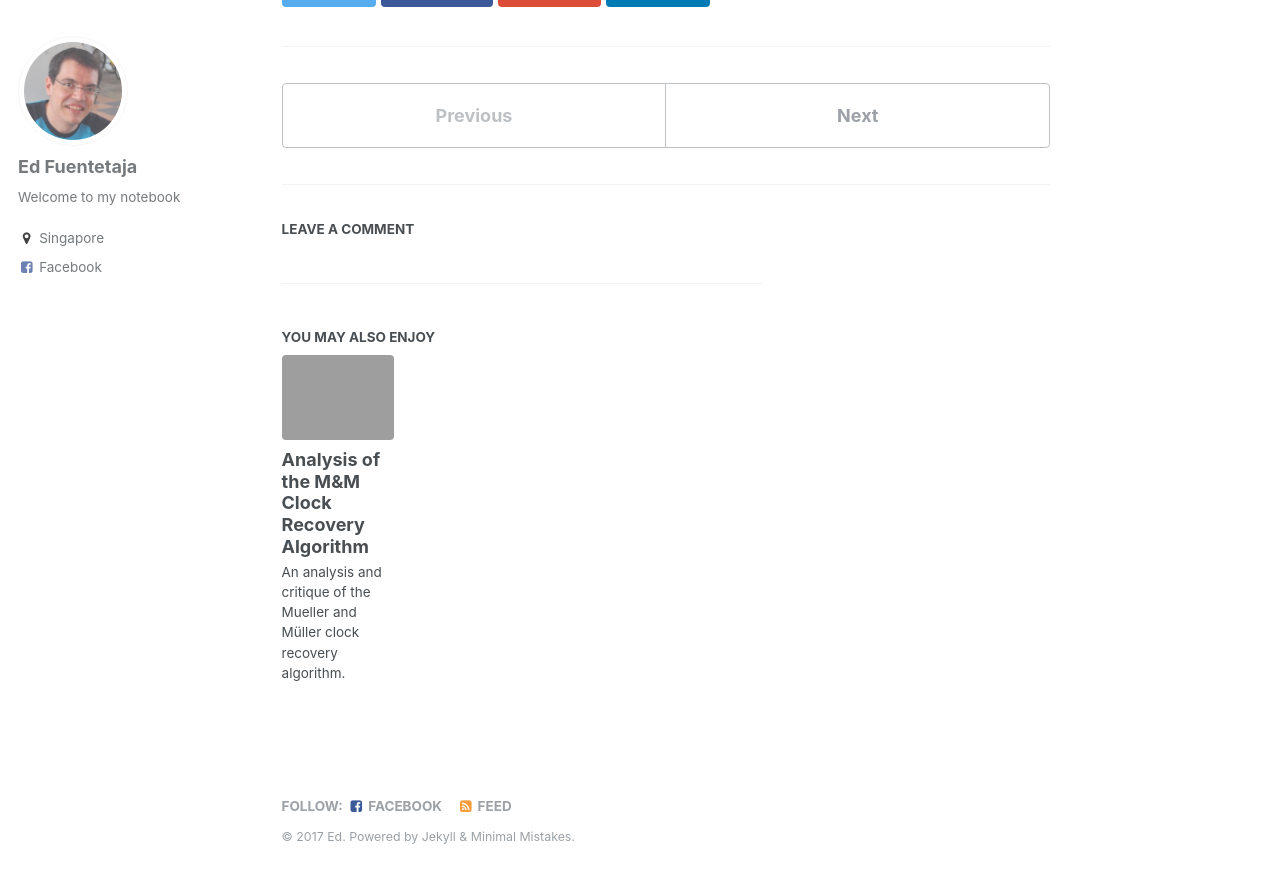
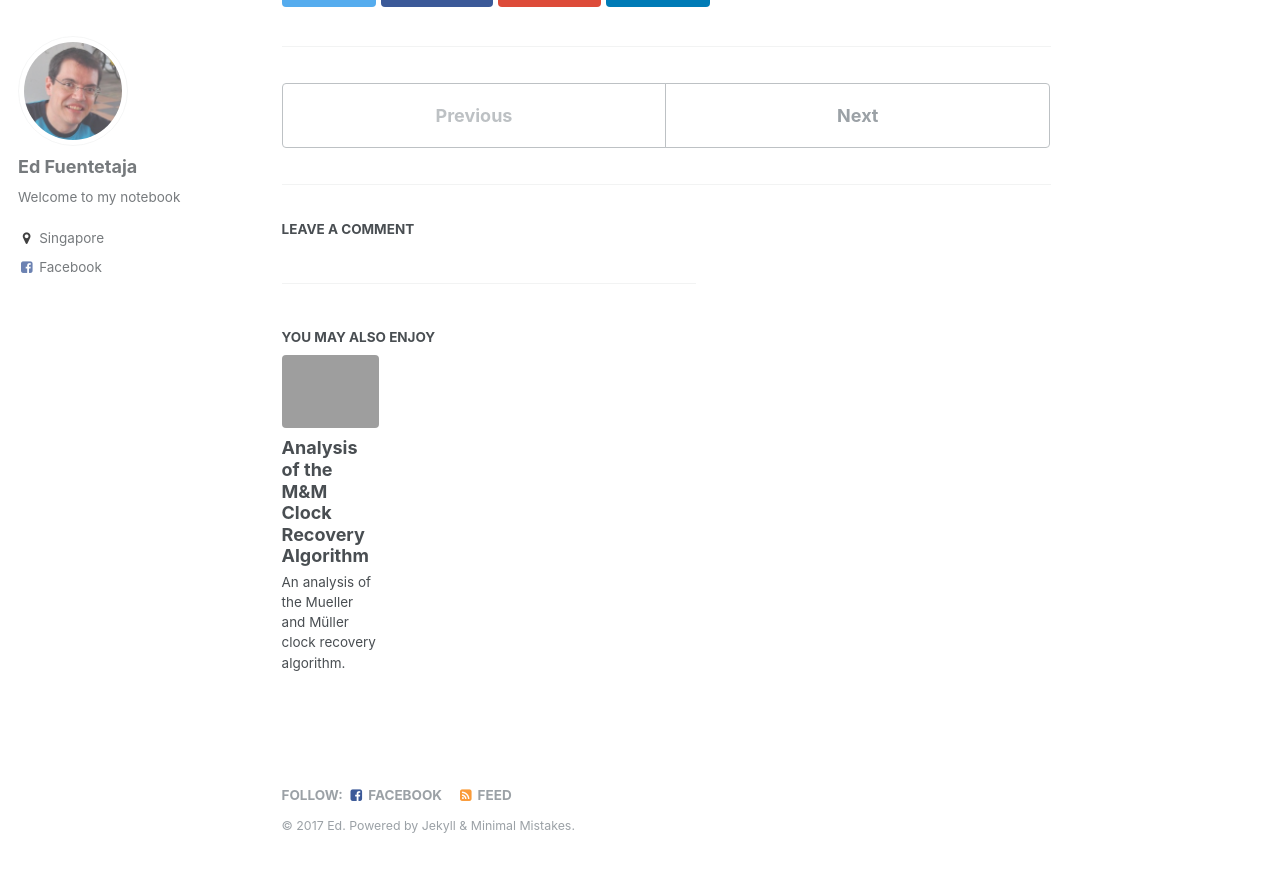
Before and after one commit to EdFuentetaja/EdFuentetaja.github.io, a Jekyll site: the page built from _posts/2016-05-01-clock_recovery_in_gnu_ais.markdown, in a window 1280 px wide and 900 px high, scrolled down 4196 px. Shown: the top 883 px of the window. Built offline with Jekyll 4.4.1, drawn with Linux system fonts in a browser that asks for light colours; comment, search, counter and statistics services are not loaded.

```diff
--- a/_layouts/edf_single.html
+++ b/_layouts/edf_single.html
@@ -2,7 +2,11 @@
 layout: default
 ---
 
-<script src="https://cdn.mathjax.org/mathjax/latest/MathJax.js?config=TeX-AMS-MML_HTMLorMML" type="text/javascript"></script>
+<!-- script src="https://cdn.mathjax.org/mathjax/latest/MathJax.js?config=TeX-AMS-MML_HTMLorMML" type="text/javascript"></script -->
+
+<script type="text/javascript" async
+  src="https://cdn.mathjax.org/mathjax/latest/MathJax.js?config=TeX-MML-AM_CHTML">
+</script>
 
 {% if site.edf_header_image %}
   {% assign edf_page_header_image = site.edf_header_image %}
--- a/_posts/2017-03-12-m_m_analysis.markdown
+++ b/_posts/2017-03-12-m_m_analysis.markdown
@@ -2,7 +2,7 @@
 title:  "Analysis of the M&M Clock Recovery Algorithm"
 date:   2017-03-12 00:00:00 +0800
 categories: SDR
-excerpt: "An analysis and critique of the Mueller and Müller clock recovery algorithm."
+excerpt: "An analysis of the Mueller and Müller clock recovery algorithm."
 header:
   image: "5682_13082_4_cropped.jpg"
 ---
```
Also changed, not shown: 1 other file.
